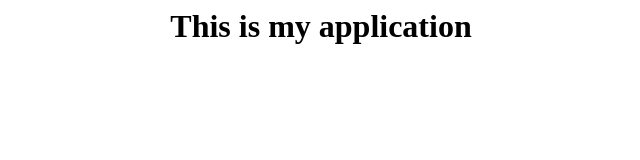
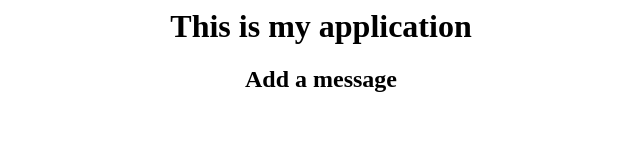
Before and after one commit to dvquang10/devops, a plain HTML site: page index.html in a window 1280 px wide. Shown: the whole page, without its empty margins (319-959 px from the left). Drawn offline with Linux system fonts and the light colour scheme.

Commit message:
Add message

```diff
--- a/index.html
+++ b/index.html
@@ -1,3 +1,4 @@
 <title> Application </title>
 
 <h1 align=center> This is my application </h1>
+<h2 align=center> Add a message </h2>
```
